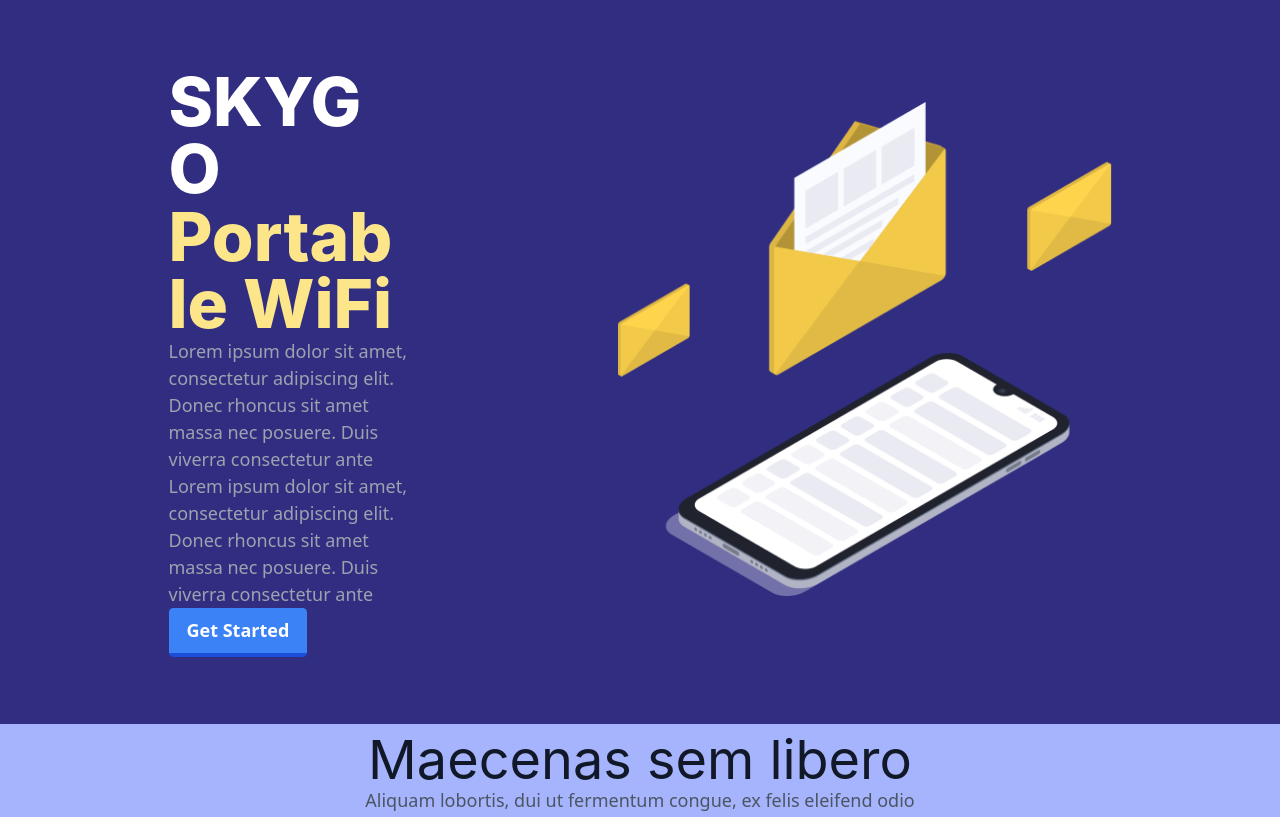
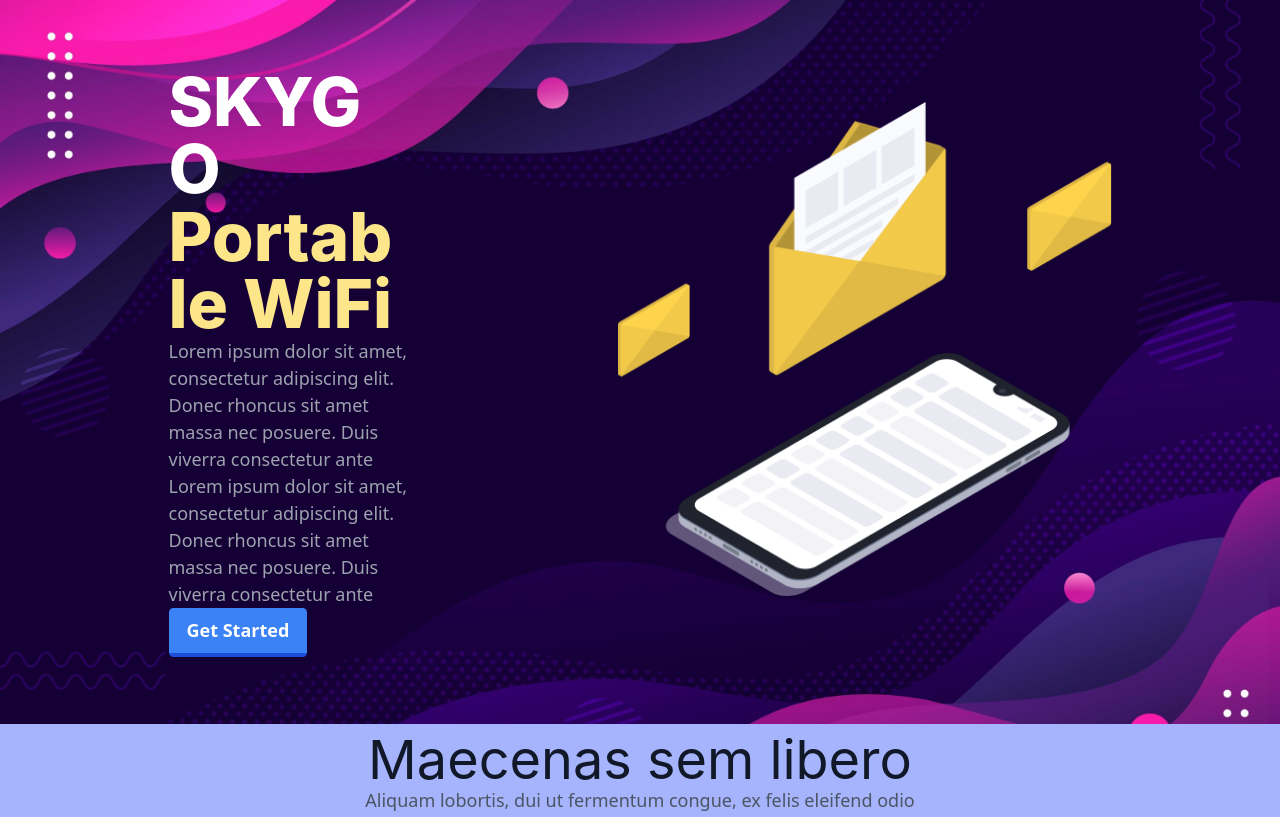
Before and after one commit to omonmunduz/skygoWifi-landingPage, a Gatsby site: page / in a window 1280 px wide. Shown: the top 817 px of the page. Built offline with nearby package versions, Linux system fonts and the light colour scheme; Gatsby itself is replaced by a stand-in of ours.

Commit message:
banner image added

```diff
--- /dev/null
+++ b/src/pages/index.css
@@ -0,0 +1,5 @@
+#main-bg {
+    background-image:url("../images/bgbg.jpg");
+    background-size: cover;
+    background-repeat: no-repeat;
+}
--- a/src/pages/index.js
+++ b/src/pages/index.js
@@ -1,6 +1,7 @@
 import * as React from "react"
 import { StaticImage } from "gatsby-plugin-image"
 import { useSpring, animated } from "react-spring"
+import './index.css'
 
 import Layout from "../components/layout"
 import About from "../components/about"
@@ -24,7 +25,7 @@
   return (
     <Layout>
       <SEO title="SkyGo Wifi" />
-      <div className="w-screen flex flex-wrap bg-indigo-900 p-5 ">
+      <div className="w-screen flex flex-wrap bg-indigo-900 p-5" id="main-bg">
         <div className="w-full flex md:justify-end md:w-6/12 md:m-auto  lg:w-1/3 p-10">
           <div className="w-screen lg:w-3/4">
             <h1 className="text-4xl text-white md:text-5xl lg:text-6xl font-extrabold">
```
Also changed, not shown: src/images/bg1.jpg (added), src/images/bgbg.jpg (added).
